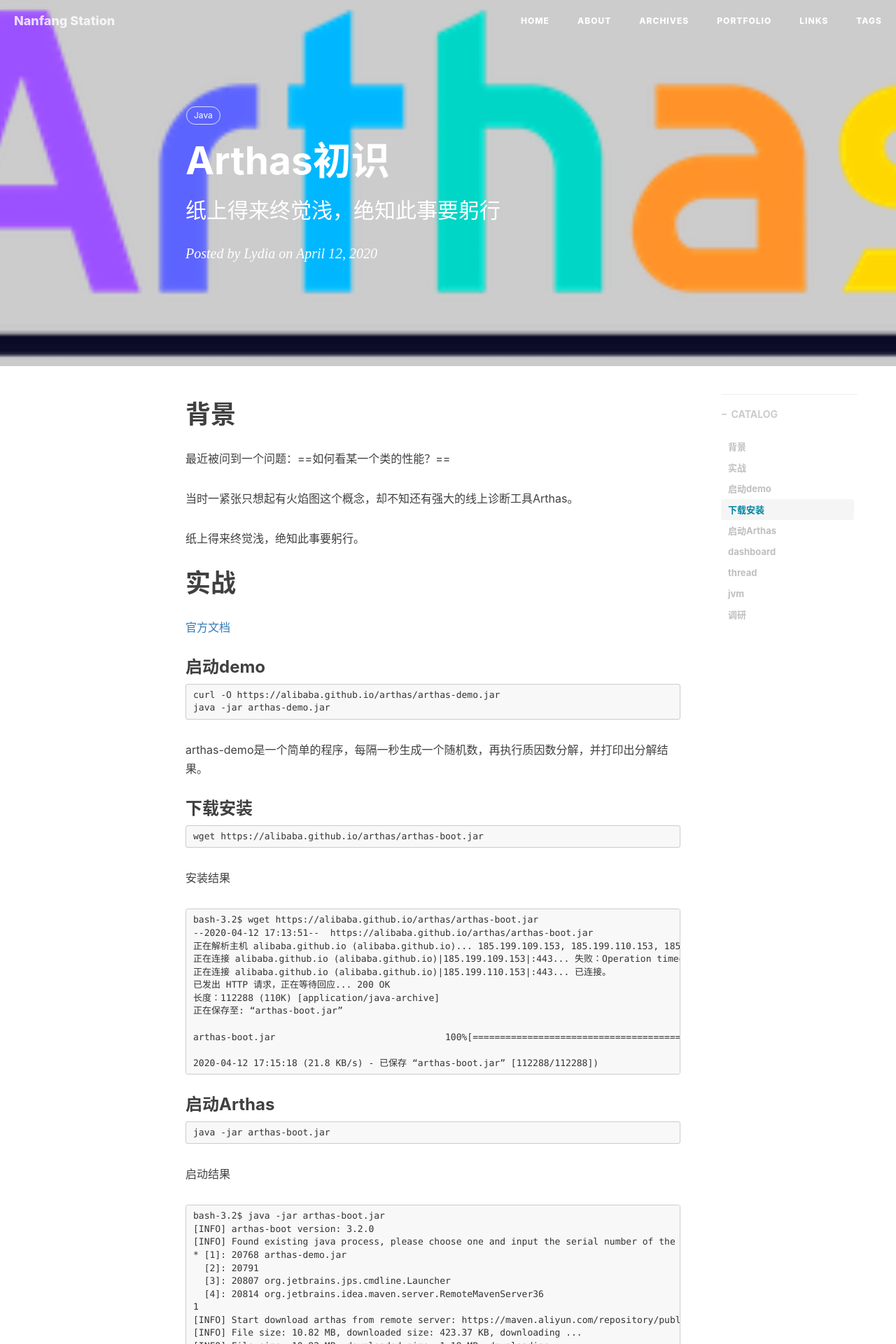
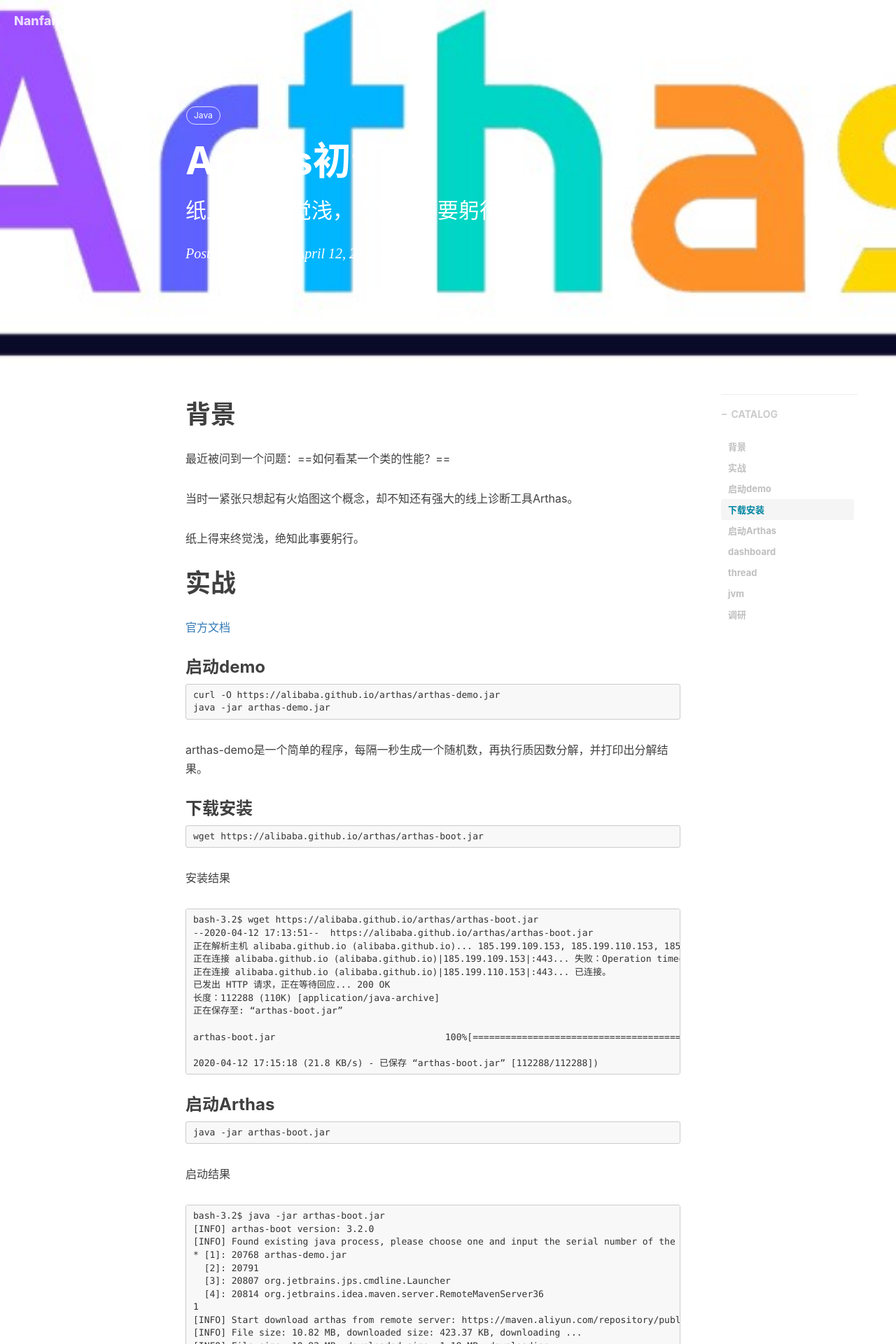
Before and after one commit to nanfangstation/nanfangstation.github.io, a Jekyll site: the page built from _posts/2020-04-12-Arthas初识.markdown, in a window 1280 px wide. Shown: the top 1920 px of the page at 70% size. Built offline with Jekyll 4.4.1, drawn with Linux system fonts in a browser that asks for light colours; nearby versions of some CDN libraries; comment, search, counter and statistics services are not loaded.

Commit message:
arthas jpeg

```diff
--- a/_posts/2020-04-12-Arthas初识.markdown
+++ b/_posts/2020-04-12-Arthas初识.markdown
@@ -4,7 +4,7 @@
 subtitle:   "纸上得来终觉浅，绝知此事要躬行"
 date:       2020-04-12
 author:     "Lydia"
-header-img: "img/post-bg-arthas.png"
+header-img: "img/post-bg-arthas.jpeg"
 catalog: true
 tags:
     - Java
```
Also changed, not shown: img/post-bg-arthas.jpeg (added), img/post-bg-arthas.png (deleted).
